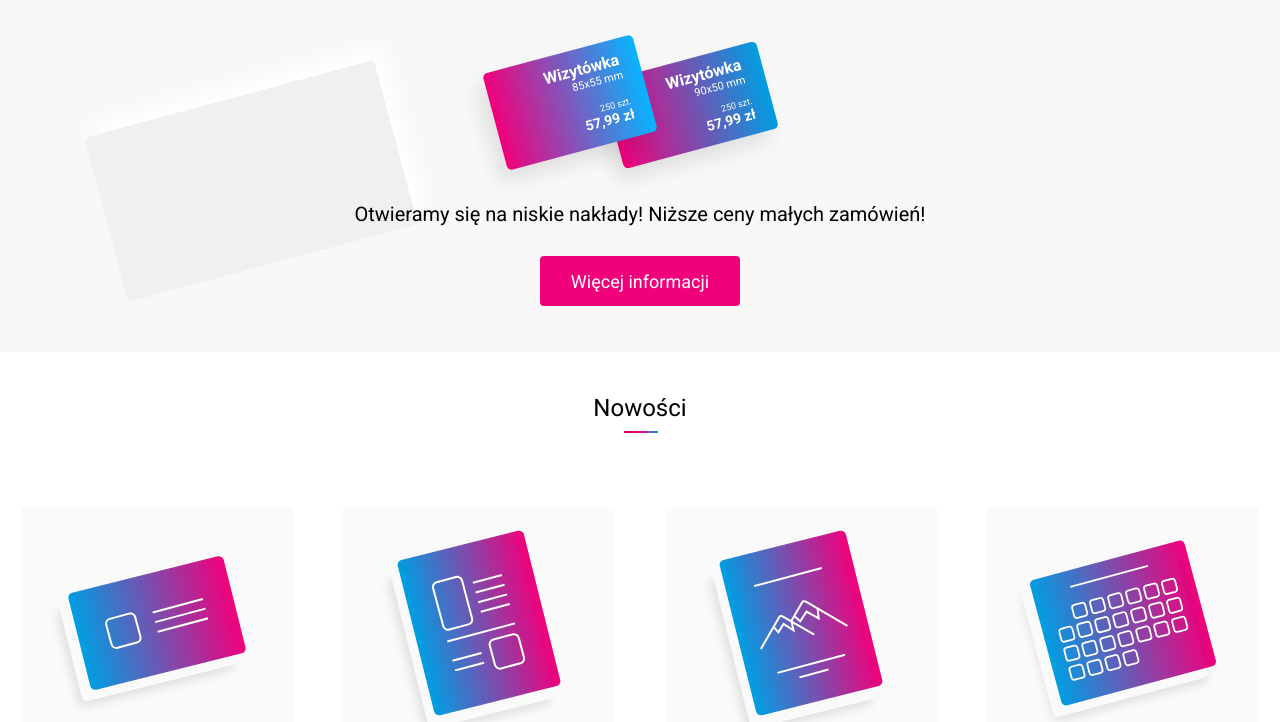
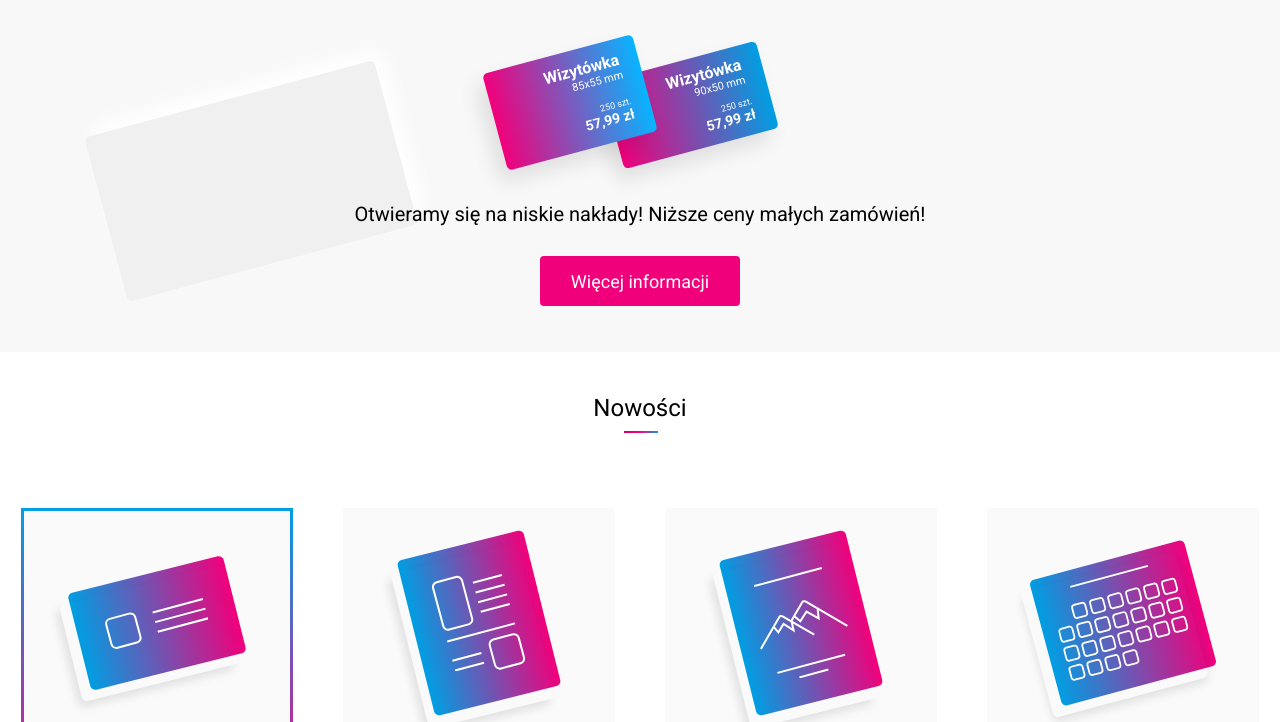
Before and after one commit to Wojtas13/Projets-recruitment-task, a Gatsby site: page / in a window 1280 px wide. In both pictures the pointer is over the element "Wizytówki". Shown: the part 78-800 px from the top of the page. Built offline with nearby package versions, Linux system fonts and the light colour scheme; Gatsby itself is replaced by a stand-in of ours.

Commit message:
added hover

```diff
--- a/src/components/Leaflets/Leaflets.css
+++ b/src/components/Leaflets/Leaflets.css
@@ -8,6 +8,12 @@
   margin-top: 20px;
 }
 
+.wrapper:hover {
+  border: 3px solid transparent;
+  border-image: linear-gradient(#009ee2, #ff0082);
+  border-image-slice: 1;
+}
+
 .wrapper:last-child {
   margin-bottom: 90px;
 }
@@ -16,6 +22,7 @@
   display: flex;
   flex-direction: column;
   align-items: center;
+  position: relative;
 }
 
 .icon__wrapper {
```
